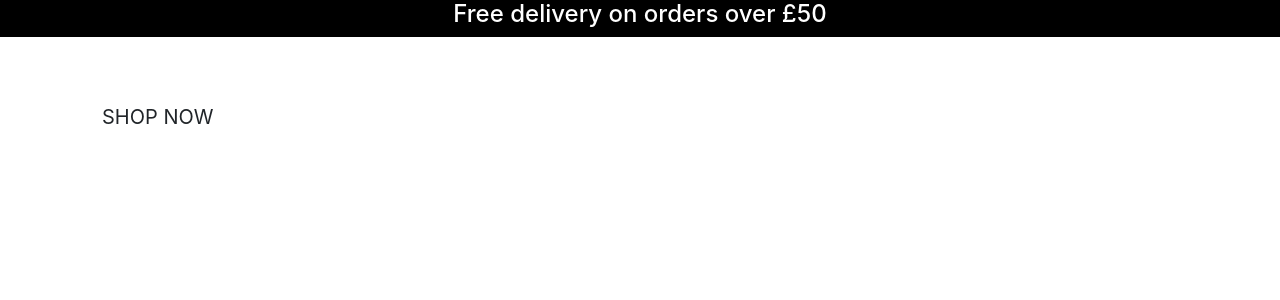
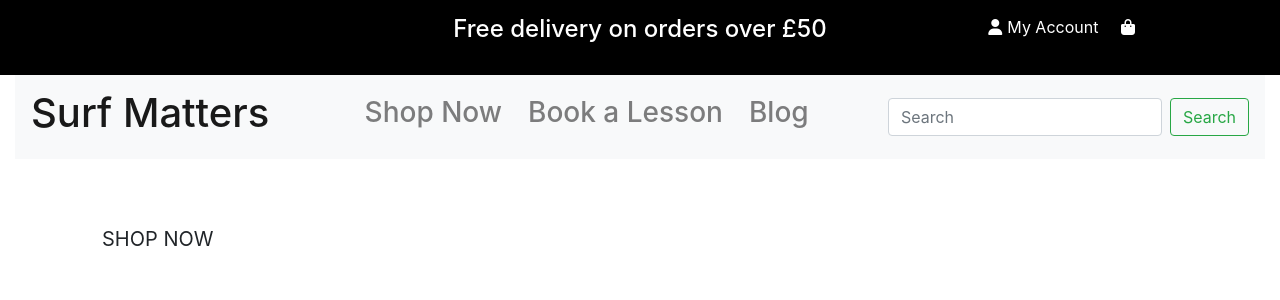
Before and after one commit to Code-Institute-Submissions/Surf_Matters, a Django app: page / in a window 1280 px wide. Shown: the top 300 px of the page. Run offline with Django 3.2, Linux system fonts and the light colour scheme; some libraries are stand-ins or nearby versions.

Commit message:
Add navbar and begin styling

```diff
--- a/static/css/base.css
+++ b/static/css/base.css
@@ -4,4 +4,26 @@
 
 .top-banner {
     background-color: black;
+    height: 75px;
 }
+
+.banner-headline {
+    margin-top: 15px;
+}
+
+.banner-link {
+    padding-right: 10px;
+    margin-top: 15px;
+}
+
+.banner-icon {
+    padding-right: 5px;
+}
+
+.logo {
+    color: red;
+}
+
+.navbar-link {
+    padding: 5px;
+}
--- a/templates/base.html
+++ b/templates/base.html
@@ -26,14 +26,45 @@
   <body>
 
     <header class="container-fluid">
-        <div class="row text-center">
-            <div class="col text-white top-banner">
-                <h4>Free delivery on orders over £50</h4>
+        <div class="row text-center top-banner">
+            <div class="col-sm-12 col-md-4 text-white top-banner"></div>
+            <div class="col-sm-12 col-md-4 text-white top-banner">
+                <h4 class="banner-headline">Free delivery on orders over £50</h4>
+            </div>
+            <div class="col-sm-12 col-md-4 text-white top-banner">
+                <ul class="list-inline">
+                    <li class="list-inline-item text-white banner-link"><i class="fas fa-user banner-icon"></i>My Account</li>
+                    <li class="list-inline-item banner-link"><i class="fas fa-shopping-bag text-white"></i></li>
+                </ul>
             </div>
         </div>
+        <!--Nav bar taken from https://getbootstrap.com/docs/4.6/components/navbar/-->
+        <nav class="navbar navbar-expand-lg navbar-light bg-light">
+            <a class="navbar-brand logo" href="{% url 'home_page' %}"><h1>Surf Matters</h1></a>
+            <button class="navbar-toggler" type="button" data-toggle="collapse" data-target="#navbarSupportedContent"
+                aria-controls="navbarSupportedContent" aria-expanded="false" aria-label="Toggle navigation">
+                <span class="navbar-toggler-icon"></span>
+            </button>
 
+            <div class="collapse navbar-collapse" id="navbarSupportedContent">
+                <ul class="navbar-nav mx-auto">
+                    <li class="nav-item navbar-link">
+                        <a class="nav-link" href="#"><h3>Shop Now</h3></a>
+                    </li>
+                    <li class="nav-item navbar-link">
+                        <a class="nav-link" href="#"><h3>Book a Lesson</h3></a>
+                    </li>
+                    <li class="nav-item navbar-link">
+                        <a class="nav-link" href="#"><h3>Blog</h3></a>
+                    </li>
 
-
+                </ul>
+                <form class="form-inline my-2 my-lg-0">
+                    <input class="form-control mr-sm-2" type="search" placeholder="Search" aria-label="Search">
+                    <button class="btn btn-outline-success my-2 my-sm-0" type="submit">Search</button>
+                </form>
+            </div>
+        </nav>
     </header>
 
     {% if messages %}
```
